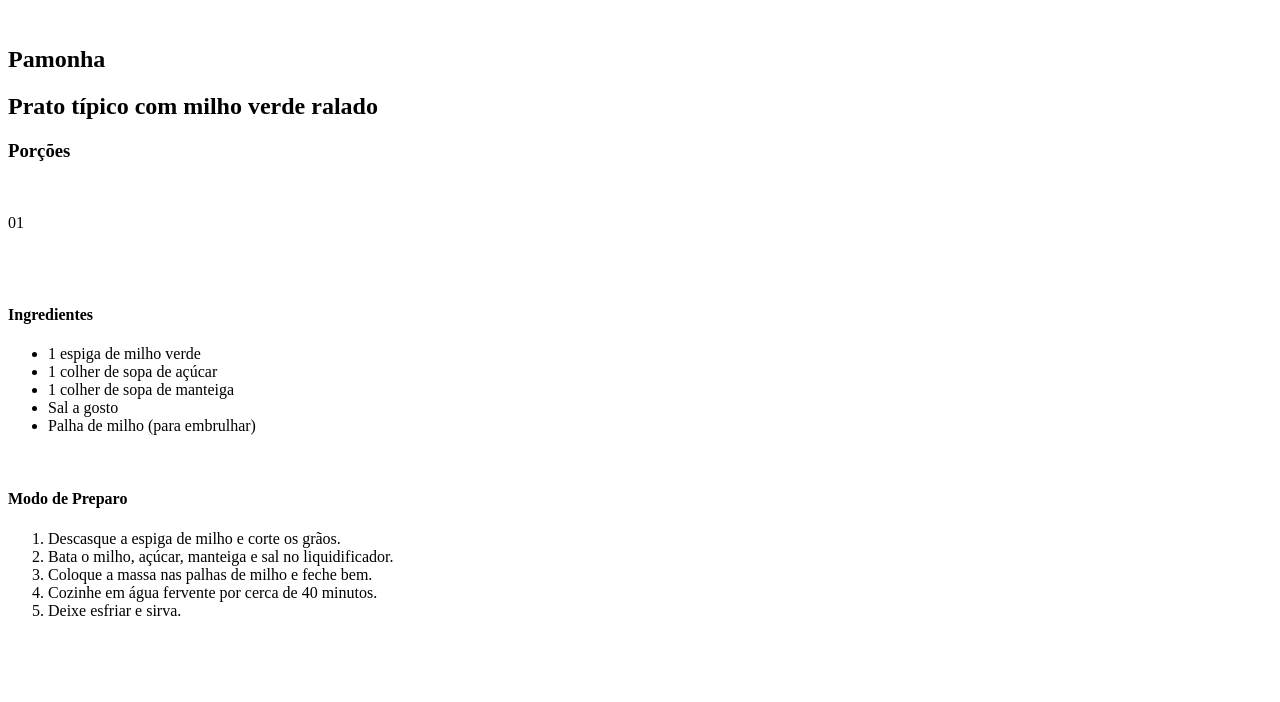
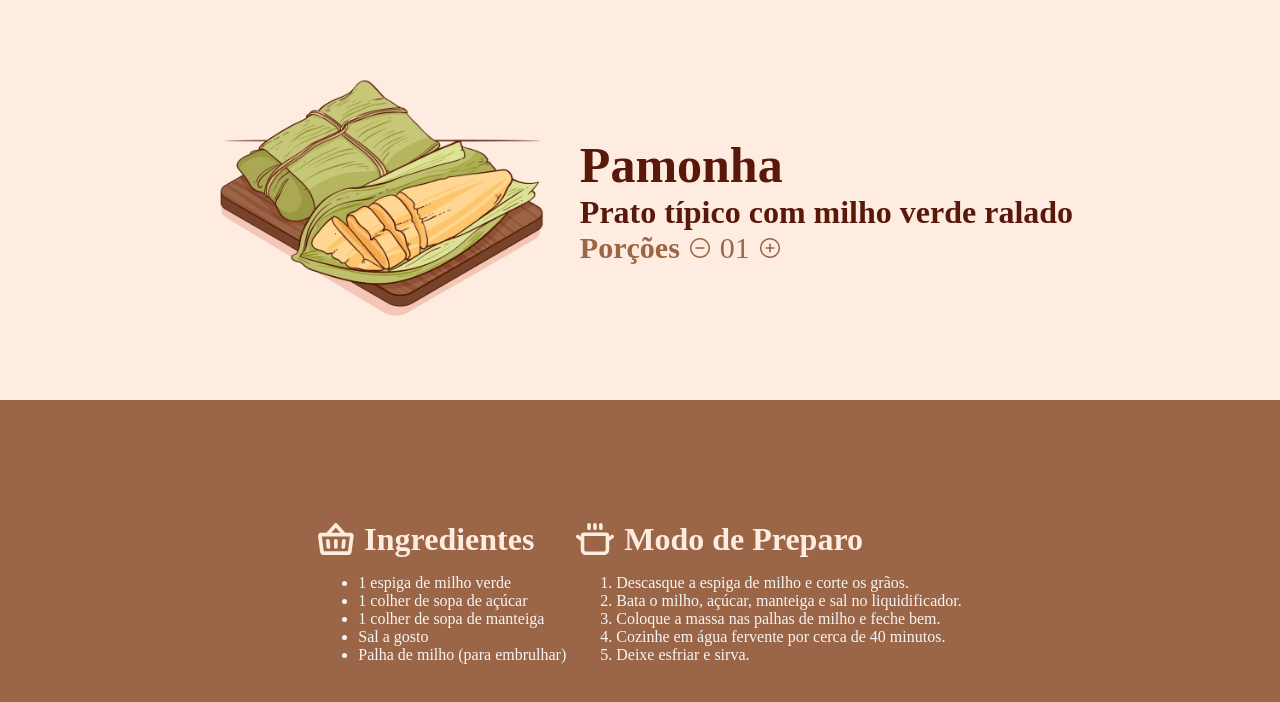
Before and after one commit to soaresgaab/web-01, a plain HTML site: page index.html in a window 1280 px wide. Drawn offline with Linux system fonts and the light colour scheme; the site is published under a folder, as on GitHub Pages, so addresses that start at the root find nothing.

Commit message:
Update index.html

```diff
--- a/index.html
+++ b/index.html
@@ -4,14 +4,14 @@
     <meta charset="UTF-8">
     <meta name="viewport" content="width=device-width, initial-scale=1.0">
     <title>Receita de Pamonha</title>
-    <link rel="stylesheet" type="text/css" href="/style.css">
+    <link rel="stylesheet" type="text/css" href="./style.css">
     <script src="code.js"></script>
 </head>
 
 <body>
     <section class="section1">
         <div>
-            <img class="pamonha" src="/imagens&videos/pamonha.png" alt="">
+            <img class="pamonha" src="./imagens&videos/pamonha.png" alt="">
         </div>
         <div class="titulo">
             <h1>Pamonha</h1>
@@ -19,9 +19,9 @@
             <div class="titulo2">
                 <h3> Porções </h3>
                 <div class="botoes">
-                    <img id="botaoMenos" class="botoesimg" src="/imagens&videos/menos.svg" alt="">
+                    <img id="botaoMenos" class="botoesimg" src="./imagens&videos/menos.svg" alt="">
                     <p id="porcoes">01</p>
-                    <img id="botaoMais" class="botoesimg" src="/imagens&videos/mais.svg" alt="">
+                    <img id="botaoMais" class="botoesimg" src="./imagens&videos/mais.svg" alt="">
                 </div>
             </div>
         </div>
@@ -30,7 +30,7 @@
 
         <div class="um">
             <div class="sal">
-                <img src="/imagens&videos/sal.svg" alt="">
+                <img src="./imagens&videos/sal.svg" alt="">
                 <h4>Ingredientes</h4>
             </div>
             <div class="lista1">
@@ -46,7 +46,7 @@
 
         <div class="dois">
             <div class="panela">
-                <img src="/imagens&videos/panela.svg" alt="">
+                <img src="./imagens&videos/panela.svg" alt="">
                 <h4>Modo de Preparo</h4>
             </div>
             <div class="lista2">
```
